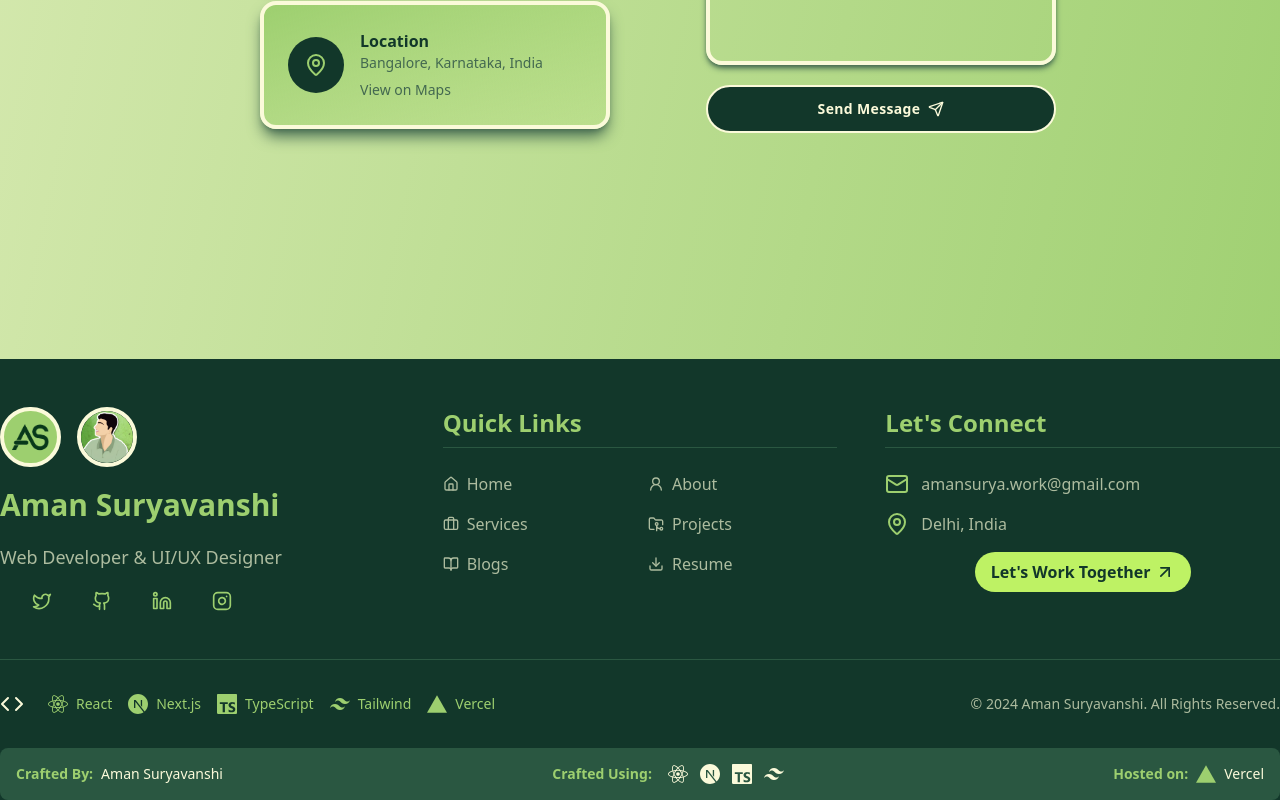
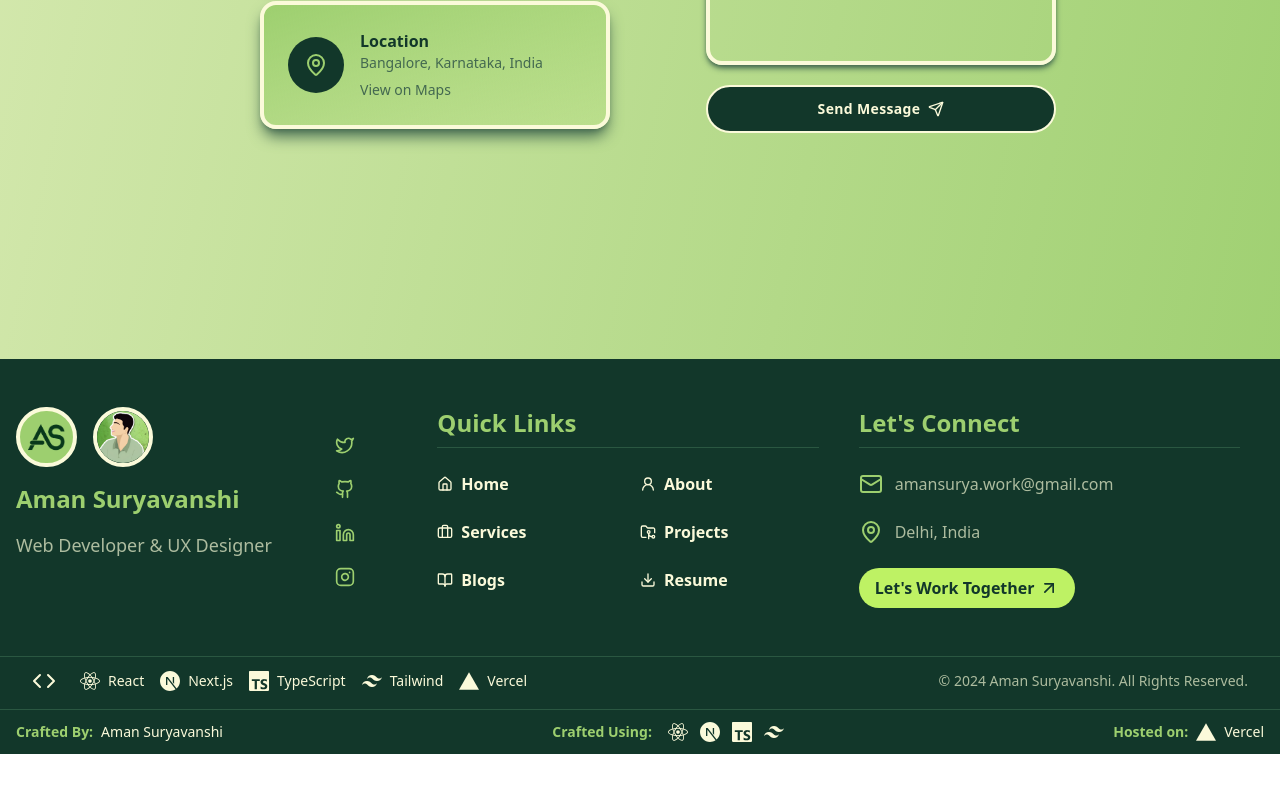
Before and after one commit to AmanSuryavanshi-1/AmanSuryavanshi-1-AmanSuryavanshi.dev, a Next.js app: page / in a window 1280 px wide. Shown: the part 5286-6086 px from the top of the page. After the commit the page ends 6040 px from the top, so only its background shows below. Built offline with nearby package versions, Linux system fonts and the light colour scheme; no server answers.

Commit message:
enhanced footer section

```diff
--- a/src/components/Footer.tsx
+++ b/src/components/Footer.tsx
@@ -15,13 +15,13 @@ import {
 import HeaderSocial from './hero/HeroSocial'
 import { FaReact } from 'react-icons/fa'
 
-const TechStack: React.FC = () => {
+const TechStack = () => {
   const techIcons = [
-    { Icon: FaReact, href: "https://reactjs.org/", label: "React", color: "text-lime-500" },
-    { Icon: SiNextdotjs, href: "https://nextjs.org/", label: "Next.js", color: "text-lime-500" },
-    { Icon: SiTypescript, href: "https://www.typescriptlang.org/", label: "TypeScript", color: "text-lime-500" },
-    { Icon: SiTailwindcss, href: "https://tailwindcss.com/", label: "Tailwind", color: "text-lime-500" },
-    { Icon: SiVercel, href: "https://vercel.com/", label: "Vercel", color: "text-lime-500" }
+    { Icon: FaReact, href: "https://reactjs.org/", label: "React", color: "text-sage-100" },
+    { Icon: SiNextdotjs, href: "https://nextjs.org/", label: "Next.js", color: "text-sage-100" },
+    { Icon: SiTypescript, href: "https://www.typescriptlang.org/", label: "TypeScript", color: "text-sage-100" },
+    { Icon: SiTailwindcss, href: "https://tailwindcss.com/", label: "Tailwind", color: "text-sage-100" },
+    { Icon: SiVercel, href: "https://vercel.com/", label: "Vercel", color: "text-sage-100" }
   ]
 
   return (
@@ -60,15 +60,17 @@ const Footer: React.FC = () => {
     <footer className="bg-forest-900 mt-20 text-sage-100">
       <div className="container mx-auto pt-12">
         {/* Main Footer Grid */}
-        <div className="grid grid-cols-1 md:grid-cols-3 gap-12 mb-12">
-          {/* Personal Branding Section */}
+        <div className="grid grid-cols-1 sm:grid-cols-2 lg:grid-cols-3 gap-4 mb-12 px-4">
+          {/* Personal Branding Section with HeaderSocial */}
           <motion.div
-            className="flex flex-col items-center md:items-start space-y-5 text-center md:text-left"
+            className="flex flex-col items-center lg:items-start space-y-4"
             initial={{ opacity: 0, y: 50 }}
             whileInView={{ opacity: 1, y: 0 }}
             transition={{ duration: 0.6 }}
           >
-            <div className="flex justify-center md:justify-start items-center space-x-4 ">
+            <div className="w-full flex justify-between items-start">
+              <div className="flex flex-col items-center lg:items-start">
+                <div className="flex justify-center md:justify-start items-center space-x-4">
                   <div className='rounded-full p-2 border-4 border-sage-100 bg-lime-500'>
                     <Image
                       src="/Profile/Logo.png"
@@ -85,30 +87,32 @@ const Footer: React.FC = () => {
                     className="rounded-full border-4 border-sage-100"
                   />
                 </div>
-            <h3 className="text-3xl font-bold text-lime-500">Aman Suryavanshi</h3>
-            <p className="text-sage-300 text-lg">Web Developer & UI/UX Designer</p>
-            <div className="flex mx-8 space-x-6 items-center justify-center md:justify-start">
-                {/* Social Icons - Overridden styles */}
-                <div className="[&>div]:flex [&>div]:flex-row [&>div]:justify-start [&>div]:gap-10 [&>div]:mb-0 [&_a]:text-lime-500 [&_a:hover]:text-lime-300">
+                <h3 className="text-2xl font-bold text-lime-500 my-4">Aman Suryavanshi</h3>
+                <p className="text-sage-300 text-lg">Web Developer & UX Designer</p>
+              </div>
+              {/* HeaderSocial with fixed width */}
+              <div className="w-6 my-auto flex items-center justify-center mr-16 mt-7">
+                <div className="[&>div]:justify-end [&>div]:mb-0 [&_a]:text-lime-500 [&_a:hover]:text-lime-300">
                   <HeaderSocial />
+                </div>
               </div>
             </div>
           </motion.div>
 
-          {/* Quick Links */}
+          {/* Quick Links Section */}
           <motion.div
-            className="flex flex-col items-center md:items-start space-y-6"
+            className="flex flex-col items-center mr-6 lg:items-start space-y-6"
             initial={{ opacity: 0, y: 50 }}
             whileInView={{ opacity: 1, y: 0 }}
             transition={{ duration: 0.6, delay: 0.2 }}
           >
-            <h4 className="text-2xl font-semibold text-lime-500 border-b border-forest-700 pb-2 w-full text-center md:text-left">Quick Links</h4>
-            <div className="grid grid-cols-2 gap-4 w-full">
+            <h4 className="text-2xl font-semibold text-lime-500 border-b border-forest-700 pb-2 w-full text-center lg:text-left">Quick Links</h4>
+            <div className="grid grid-cols-2 gap-6 w-full">
               {quickLinks.map((link) => (
                 <Link
                   key={link.href}
                   href={link.href}
-                  className="flex items-center space-x-2 text-sage-300 hover:text-lime-500 transition-colors group justify-center md:justify-start"
+                  className="flex items-center space-x-2 font-semibold text-sage-100 hover:text-lime-500 transition-colors group justify-center lg:justify-start"
                   target={link.name === "Resume" ? "_blank" : "_self"}
                 >
                   {link.icon}
@@ -119,16 +123,16 @@ const Footer: React.FC = () => {
             </div>
           </motion.div>
 
-          {/* Contact & CTA */}
+          {/* Contact & CTA Section */}
           <motion.div
-            className="flex flex-col items-center md:items-start space-y-6"
+            className="flex flex-col items-center mr-6 lg:items-start space-y-6"
             initial={{ opacity: 0, y: 50 }}
             whileInView={{ opacity: 1, y: 0 }}
             transition={{ duration: 0.6, delay: 0.4 }}
           >
-            <h4 className="text-2xl font-semibold text-lime-500 border-b border-forest-700 pb-2 w-full text-center md:text-left">Let&apos;s Connect</h4>
-            <div className="space-y-4 w-full flex flex-col">
-              <div className="flex items-center space-x-3 justify-center md:justify-start">
+            <h4 className="text-2xl font-semibold text-lime-500 border-b border-forest-700 pb-2 w-full text-center lg:text-left">Let&apos;s Connect</h4>
+            <div className="space-y-6 w-full flex flex-col">
+              <div className="flex items-center space-x-3 justify-center lg:justify-start">
                 <Mail size={24} className="text-lime-500" />
                 <a
                   href="mailto:amansurya.work@gmail.com"
@@ -137,25 +141,27 @@ const Footer: React.FC = () => {
                   amansurya.work@gmail.com
                 </a>
               </div>
-              <div className="flex items-center space-x-3 justify-center md:justify-start">
+              <div className="flex items-center space-x-3 justify-center lg:justify-start">
                 <MapPin size={24} className="text-lime-500" />
                 <span className="text-sage-300">Delhi, India</span>
               </div>
-
+              <div className='w-fit mt-16'>
                 <Link
                   href="/contact"
-                className="my-auto w-auto mx-auto mt-12 bg-lime-300 text-forest-900 px-4 py-2 rounded-full font-semibold
+                  className="my-auto w-auto mx-auto bg-lime-300 text-forest-900 px-4 py-2 rounded-full font-semibold
                   hover:bg-lime-500 transition-all duration-300 group flex items-center justify-center space-x-1"
                 >
                   <span>Let&apos;s Work Together</span>
                   <ArrowUpRight className="w-5 h-5 group-hover:translate-x-1 transition-transform" />
                 </Link>
               </div>
+            </div>
           </motion.div>
         </div>
 
+        {/* Rest of the footer sections remain unchanged */}
         {/* Bottom Section: Tech Stack & Copyright */}
-        <div className="border-t border-forest-700 pt-8 mt-8">
+        <div className="border-t border-forest-700 pt-3 px-8 mt-2">
           <div className="flex flex-col md:flex-row justify-between items-center space-y-4 md:space-y-0">
             <div className="flex flex-col md:flex-row items-center space-y-2 md:space-y-0 md:space-x-4">
               <div className="flex items-center space-x-2">
@@ -170,7 +176,7 @@ const Footer: React.FC = () => {
         </div>
 
         {/* Crafted By Section */}
-        <div className="bg-forest-700 text-sage-100 py-4 mt-8 rounded-lg">
+        <div className="border-t border-forest-700 text-sage-100 py-3 mt-4">
           <div className="container mx-auto px-4">
             <div className="flex flex-col md:flex-row justify-between items-center text-sm space-y-4 md:space-y-0">
               <div className="flex items-center space-x-2">
@@ -189,7 +195,7 @@ const Footer: React.FC = () => {
               <div className="flex items-center space-x-2">
                 <span className="font-bold text-lime-500">Hosted on:</span>
                 <div className="flex items-center space-x-2">
-                  <SiVercel className="w-5 h-5 text-lime-500 hover:scale-110 transition-transform" title="Vercel" />
+                  <SiVercel className="w-5 h-5 text-sage-100 hover:scale-110 transition-transform" title="Vercel" />
                   <span>Vercel</span>
                 </div>
               </div>
--- a/src/components/projects/projectsData.tsx
+++ b/src/components/projects/projectsData.tsx
@@ -118,7 +118,7 @@ import {
         id: 3,
         title: 'AV-NewsStream',
         description:
-          'A hands-free news reading platform with voice-assisted functionality, real-time API integration, and seamless user experience.',
+          'A hands-free news reading & streaming platform with voice-assisted functionality, real-time API integration, and seamless user experience.',
         detailedDescription:
           'AV-NewsStream is an advanced voice-assisted news reading platform. By integrating multiple APIs such as News API, Gnews.io, YouTube API, and GitHub API, it ensures real-time and diverse updates. Features like lazy loading, shimmer UI, and error handling optimize performance, offering a smooth and effortless user experience.',
         video: '/Project/Videos/AVNewsStream.webm',
@@ -149,29 +149,27 @@ import {
       },
       {
         id: 4,
-        title: 'TextWise',
-        description:
-          'A simple yet powerful text utility app for formatting, editing, and analyzing text with an intuitive and clean UI.',
-        detailedDescription:
-          'TextWise is a robust text editing and utility application. It includes rich formatting options, case conversion, and advanced tools like speech-to-text and transliteration. It integrates features such as collaborative drawing and real-time interaction, making it an all-in-one toolkit for content creation.',
-        image: '/Project/TextWise.png',
+        title: 'Blogs X Portfolio',
+        description: 'A platform integrating blogs and portfolio showcasing projects, experiences, and technical write-ups with a focus on storytelling.',
+        image: '/Project/Portfolio.png',
         size: 'default',
-        slug: 'textwise',
+        slug: 'blogs-x-portfolio',
         technologies: [
-          { icon: FaReact, name: 'React' },
+          { icon: FaHtml5, name: 'HTML' },
+          { icon: FaCss3Alt, name: 'CSS' },
           { icon: FaJsSquare, name: 'JavaScript' },
+          { icon: SiTypescript, name: 'TypeScript' },
+          { icon: SiNextdotjs, name: 'Next.js' },
           { icon: SiTailwindcss, name: 'Tailwind CSS' },
           { icon: FaGlobe, name: 'Vercel' },
-          { icon: PenTool, name: 'QuillJS' },
-          { icon: SiPostcss, name: 'PostCSS' },
-          { icon: Route, name: 'React Router Dom' },
-          { icon: MdEmail, name: 'EmailJS' },
-          { icon: FaPencilRuler, name: 'Excalidraw' },
-          { icon: FaLanguage, name: 'Web Speech API' }
+          { icon: SiShadcnui, name: 'ShadcnUI' },
+          { icon: SiFramer, name: 'Framer Motion' },
+          { icon: SiIcon, name: 'Lucide React' },
+          { icon: FaIcons, name: 'React Icons' },
         ],
         links: {
-          live: 'https://text-wise.vercel.app/',
-          github: 'https://github.com/AmanSuryavanshi-1/TextWise-TextUtilityAPP',
+          live: 'https://amansuryavanshi-dev.vercel.app/',
+          github: 'https://github.com/AmanSuryavanshi-1/AmanSuryavanshi.dev',
         },
       },
       {
@@ -235,27 +233,30 @@ import {
       },
       {
         id: 8,
-        title: 'Blogs X Portfolio',
-        description: 'A platform integrating blogs and portfolio showcasing projects, experiences, and technical write-ups with a focus on storytelling.',
-        image: '/Project/Portfolio.png',
+
+        title: 'TextWise',
+        description:
+          'A simple yet powerful text utility app for formatting, editing, and analyzing text with an intuitive and clean UI.',
+        detailedDescription:
+          'TextWise is a robust text editing and utility application. It includes rich formatting options, case conversion, and advanced tools like speech-to-text and transliteration. It integrates features such as collaborative drawing and real-time interaction, making it an all-in-one toolkit for content creation.',
+        image: '/Project/TextWise.png',
         size: 'wide',
-        slug: 'blogs-x-portfolio',
+        slug: 'textwise',
         technologies: [
-          { icon: FaHtml5, name: 'HTML' },
-          { icon: FaCss3Alt, name: 'CSS' },
+          { icon: FaReact, name: 'React' },
           { icon: FaJsSquare, name: 'JavaScript' },
-          { icon: SiTypescript, name: 'TypeScript' },
-          { icon: SiNextdotjs, name: 'Next.js' },
           { icon: SiTailwindcss, name: 'Tailwind CSS' },
           { icon: FaGlobe, name: 'Vercel' },
-          { icon: SiShadcnui, name: 'ShadcnUI' },
-          { icon: SiFramer, name: 'Framer Motion' },
-          { icon: SiIcon, name: 'Lucide React' },
-          { icon: FaIcons, name: 'React Icons' },
+          { icon: PenTool, name: 'QuillJS' },
+          { icon: SiPostcss, name: 'PostCSS' },
+          { icon: Route, name: 'React Router Dom' },
+          { icon: MdEmail, name: 'EmailJS' },
+          { icon: FaPencilRuler, name: 'Excalidraw' },
+          { icon: FaLanguage, name: 'Web Speech API' }
         ],
         links: {
-          live: 'https://amansuryavanshi-dev.vercel.app/',
-          github: 'https://github.com/AmanSuryavanshi-1/AmanSuryavanshi.dev',
+          live: 'https://text-wise.vercel.app/',
+          github: 'https://github.com/AmanSuryavanshi-1/TextWise-TextUtilityAPP',
         },
       },
   ];
```
Lines whose indentation alone changed are shown as unchanged.
